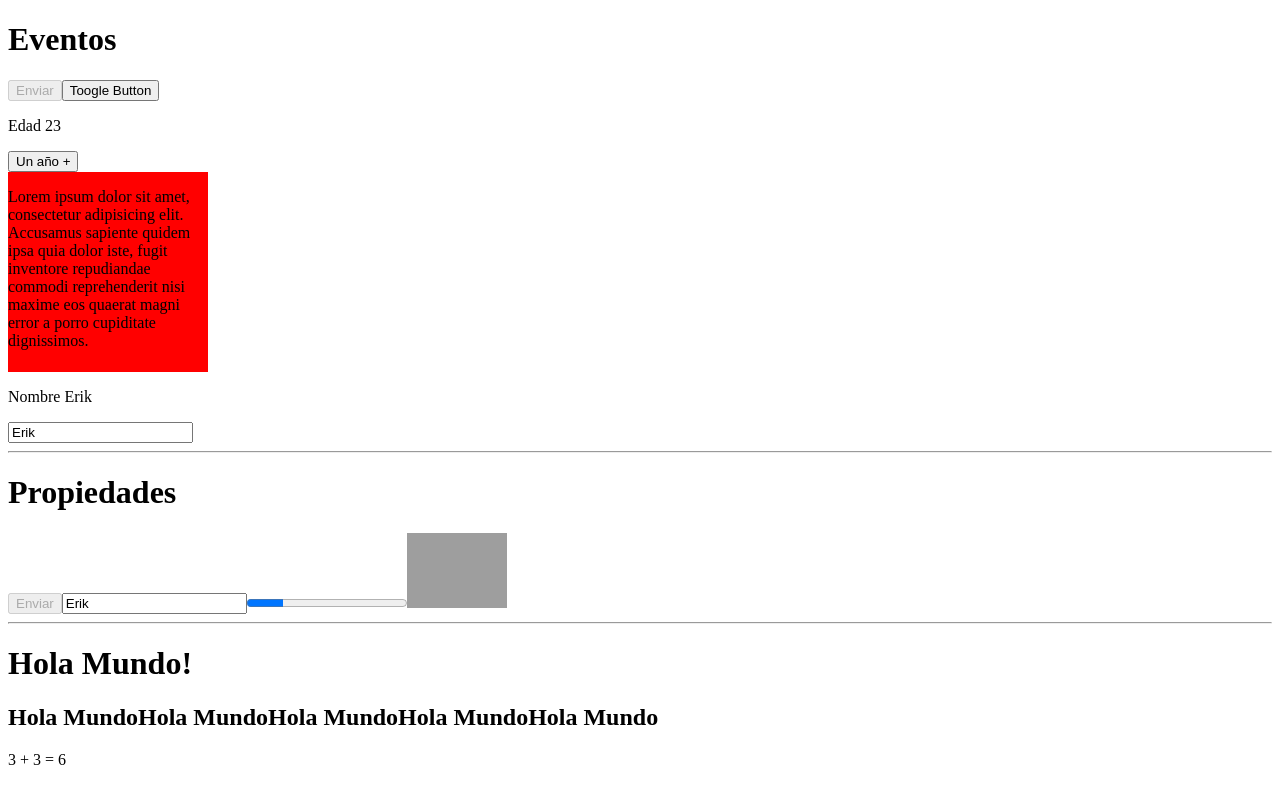
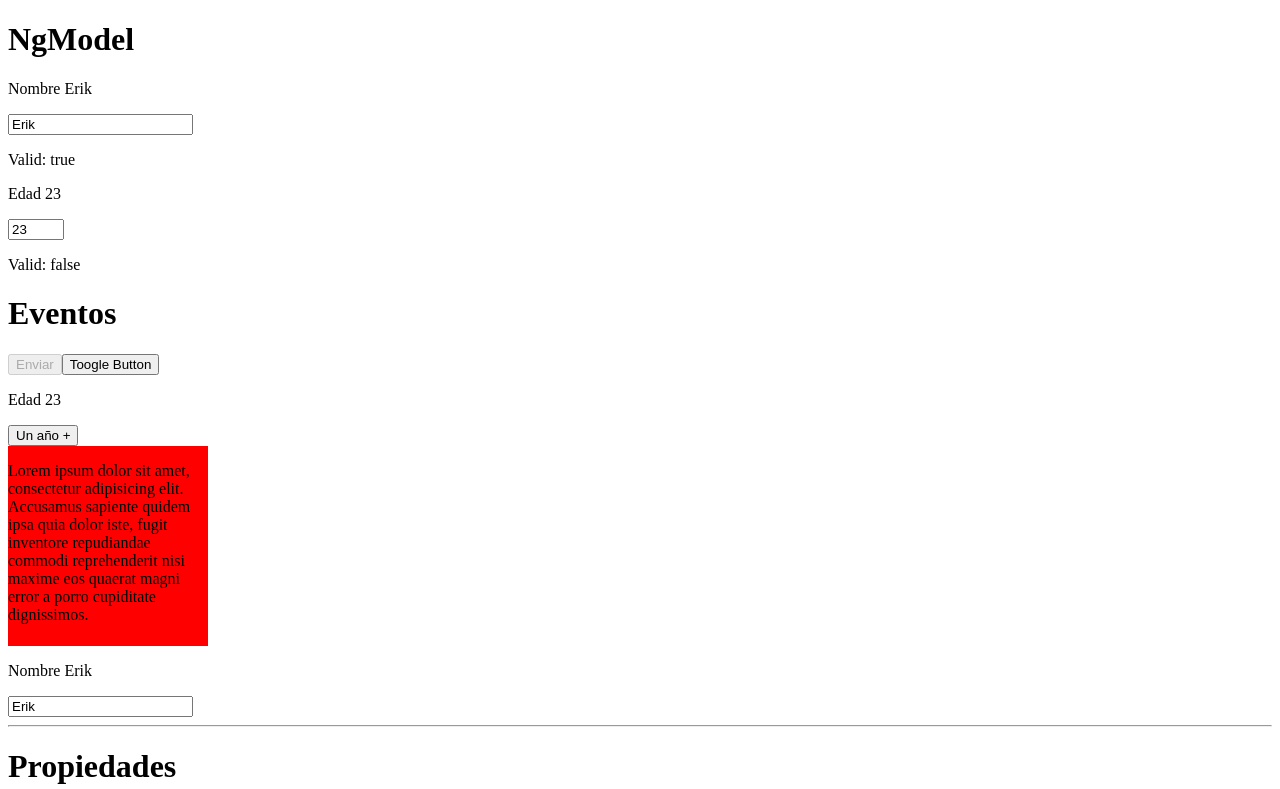
Before and after one commit to erikmya/Curso_angular, an Angular app in the folder my-store/: page / in a window 1280 px wide. Shown: the top 789 px of the page. Built offline with nearby package versions, Linux system fonts and the light colour scheme; grey boxes are pictures that could not be loaded.

Commit message:
Clase 10 Data binding

```diff
--- a/my-store/src/app/app.component.html
+++ b/my-store/src/app/app.component.html
@@ -1,3 +1,10 @@
+<h1>NgModel</h1>
+<p>Nombre {{ person.name }}</p>
+<input type="text" required #nameInput="ngModel"[(ngModel)]="person.name"/>
+<p>Valid: {{ nameInput.valid }}</p>
+<p>Edad {{ person.age }}</p>
+<input type="number" max="18" min="10" required #ageInput="ngModel"[(ngModel)]="person.age"/>
+<p>Valid: {{ ageInput.valid }}</p>
 <h1>Eventos</h1>
 <button [disabled]="btnDisabled"> Enviar</button>
 <button (click)="toggleButton()">Toogle Button</button>
--- a/my-store/src/app/app.module.ts
+++ b/my-store/src/app/app.module.ts
@@ -1,5 +1,6 @@
 import { NgModule } from '@angular/core';
 import { BrowserModule } from '@angular/platform-browser';
+import { FormsModule } from '@angular/forms';
 
 import { AppRoutingModule } from './app-routing.module';
 import { AppComponent } from './app.component';
@@ -10,6 +11,7 @@
   ],
   imports: [
     BrowserModule,
+    FormsModule,
     AppRoutingModule
   ],
   providers: [],
```
